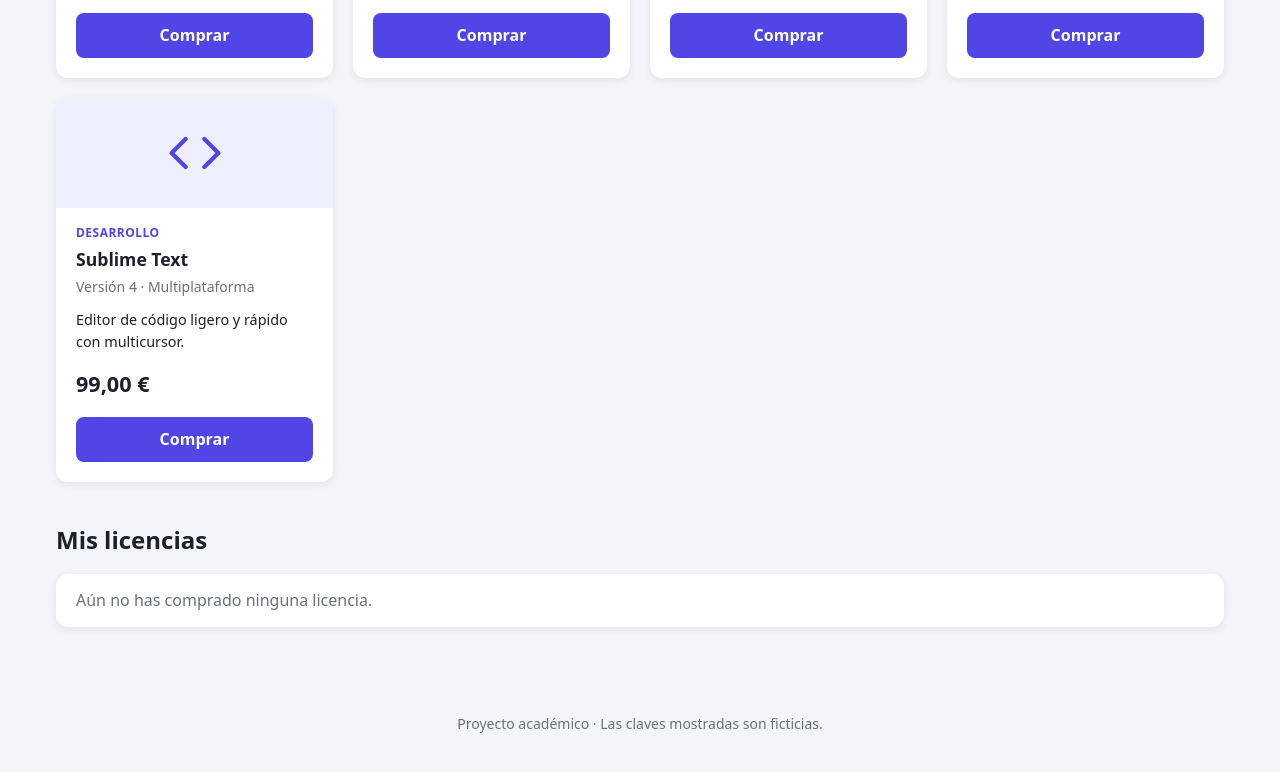
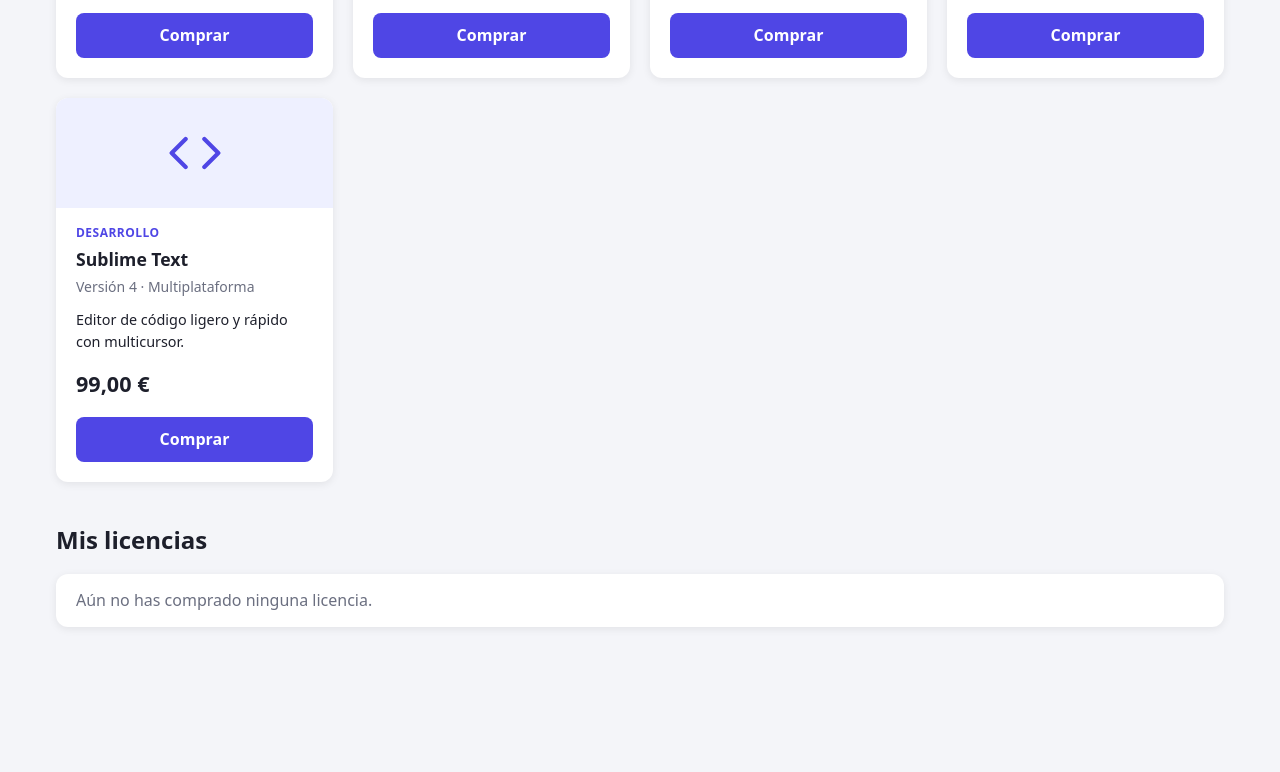
Before and after one commit to mojitoxxx/keystore-licencias, a plain HTML site: page index.html in a window 1280 px wide. Shown: the part 5441-6213 px from the top of the page. After the commit the page ends 6172 px from the top, so only its background shows below. Drawn offline with Linux system fonts and the light colour scheme.

Commit message:
Comenta el texto del pie de página

```diff
--- a/index.html
+++ b/index.html
@@ -30,7 +30,7 @@
   <main id="app" class="site-main"></main>
 
   <footer class="site-footer">
-    <p>Proyecto académico · Las claves mostradas son ficticias.</p>
+    <!-- Proyecto académico · Las claves mostradas son ficticias. -->
   </footer>
 
   <!-- Formulario de filtros que la App inserta en la sección "Todas las licencias". -->
```
